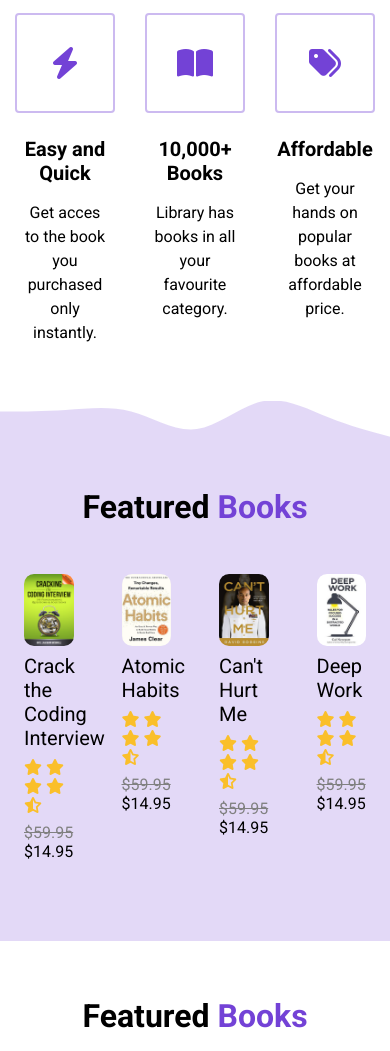
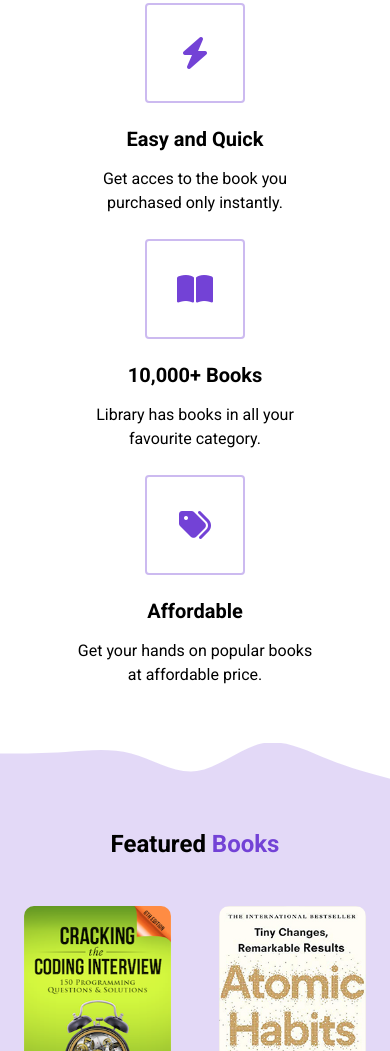
Before and after one commit to CutzuDev/E-Commerce-Website, a plain HTML site: page index.html in a window 390 px wide. Shown: the part 949-2000 px from the top of the page. Drawn offline with Linux system fonts and the light colour scheme.

Commit message:
Css Edits

```diff
--- a/style.css
+++ b/style.css
@@ -102,6 +102,7 @@ ul {
   transition: all 300ms ease;
   visibility: hidden;
   opacity: 0;
+  display: flex;
 }
 
 .menu--open {
@@ -146,7 +147,7 @@ ul {
 /* HEADER */
 
 header {
-  height: calc(100vh - 80px);
+  min-height: calc(100vh - 80px);
 }
 
 .header__container {
@@ -258,6 +259,7 @@ a:hover {
 
 .highlight__wrapper {
   display: flex;
+  flex-wrap: wrap;
 }
 
 .highlight {
@@ -384,23 +386,53 @@ footer {
 
 /* SMALL PHONES, TABLETS, LARGE SMARTPHONES */
 
-@media ( max-width: 768px ) {
-
+@media (max-width: 768px) {
   .header__description {
- padding: 0 24px;
+    padding: 0 24px;
   }
 
+  h1 {
+    font-size: 40px;
+  }
+
+  h2 {
+    font-size: 24px;
+  }
+
+  button {
+    font-size: 18px;
+  }
+
+  .book {
+    width: calc(100% / 2);
+  }
+
+  .books {
+    padding: 0 72px;
+  }
 }
 
 /* LARGE OR SMALL PHONES */
 @media (max-width: 550px) {
-
   .btn__menu {
     display: block;
   }
   .nav__links {
     display: none;
   }
+
+  .books {
+    padding: 0;
+  }
+
+  .highlight {
+    width: 100%;
+  }
+
+  .highlight:not(:last-child) {
+    margin-bottom: 24px;
+  }
+
   /* .fa-star {
     transform: scale(0.75);
   }
```
